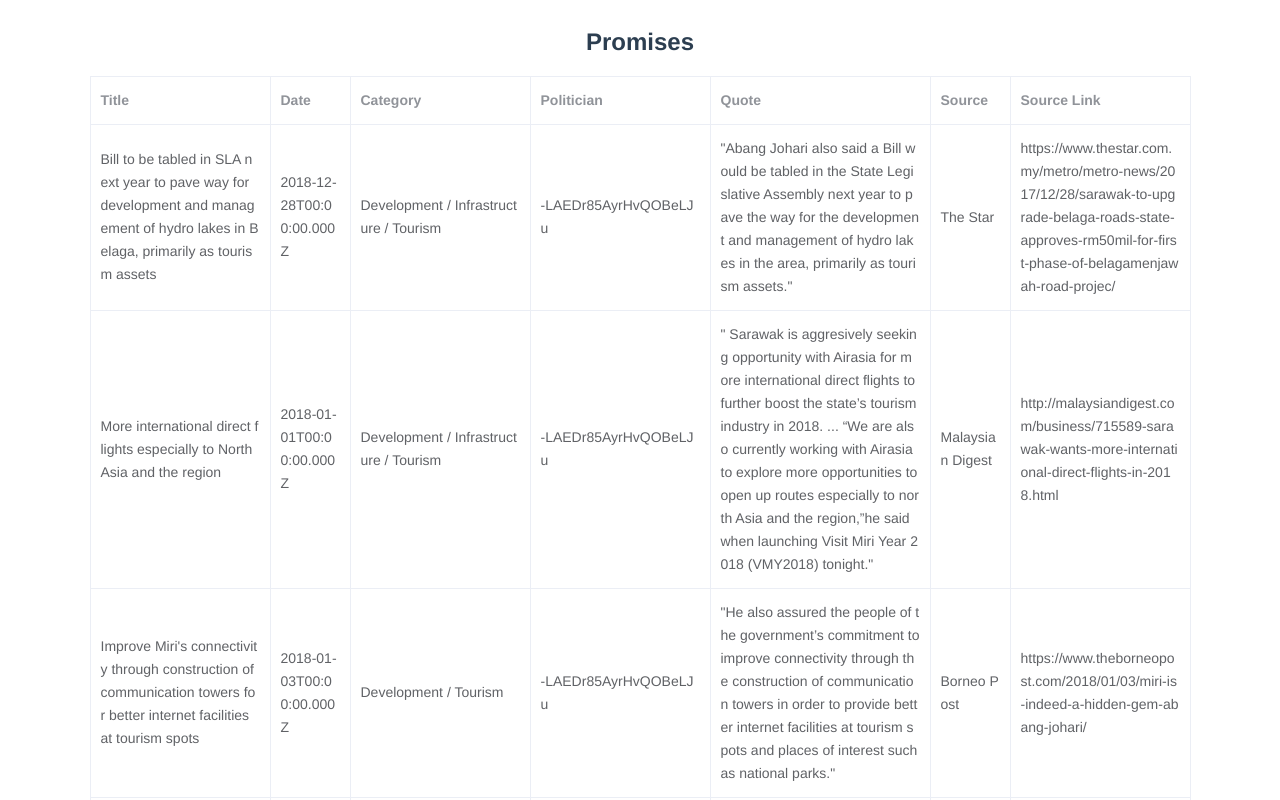
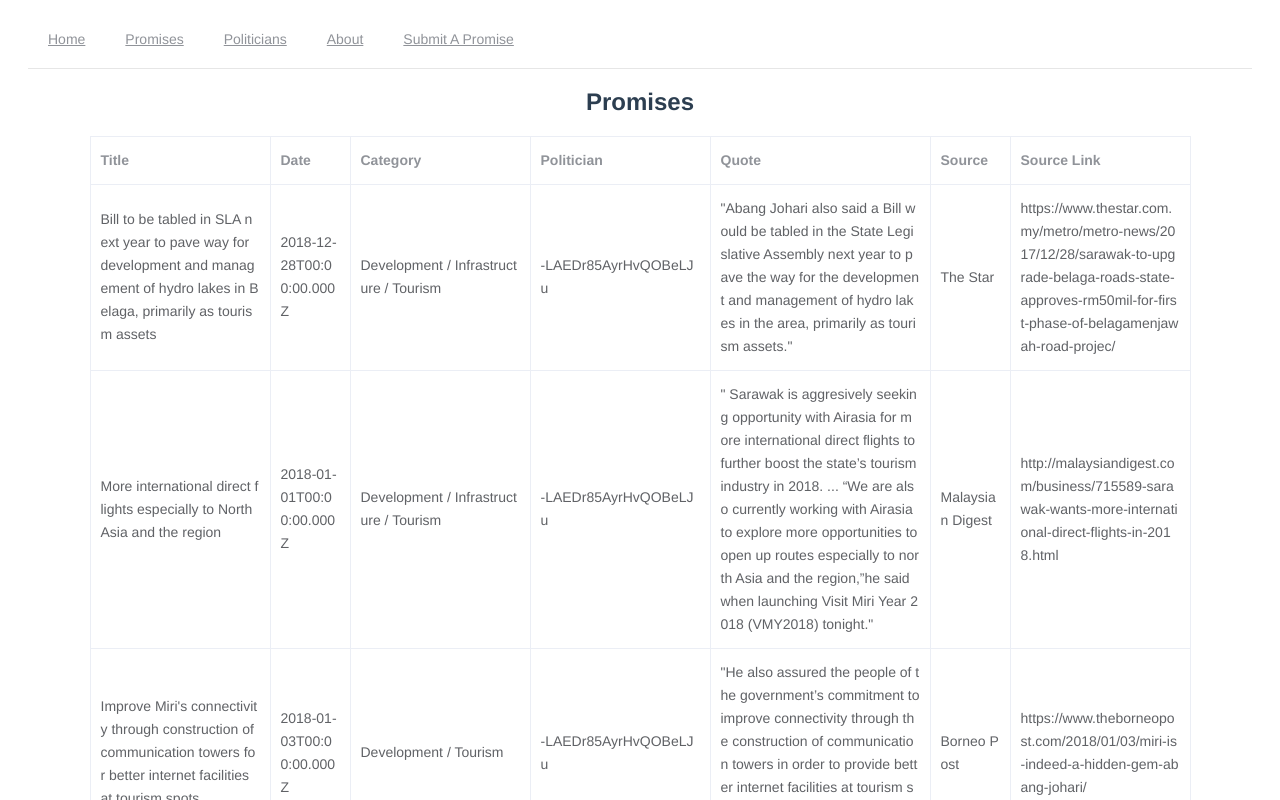
Before and after one commit to openpromisesmy/ui, a Vue app: page /promises in a window 1280 px wide. Shown: the top 800 px of the page. Built offline with nearby package versions, Linux system fonts and the light colour scheme.

Commit message:
insert navbar

```diff
--- a/src/App.vue
+++ b/src/App.vue
@@ -1,5 +1,6 @@
 <template>
   <el-container id="app">
+    <Navbar />
     <router-view/>
       <el-footer id="footer">
         <el-row>
@@ -14,8 +15,10 @@
 </template>
 
 <script>
+import Navbar from '@/components/Navbar'
 export default {
   name: 'App',
+  components: { Navbar },
   data () {
     return {
       footer: [
--- /dev/null
+++ b/src/components/Navbar.vue
@@ -0,0 +1,56 @@
+<template>
+  <el-header id="navbar">
+      <el-menu :default-active="activeIndex" class="el-menu-demo" mode="horizontal" @select="handleSelect">
+  <el-menu-item v-for="(item, index) in navigation" :key="index" index="index">
+    <router-link v-bind:to="item.url">{{ item.text }}</router-link>
+  </el-menu-item>
+</el-menu>
+  </el-header>
+</template>
+
+<script>
+export default {
+  name: 'Navbar',
+  data () {
+    return {
+      activeIndex: '1',
+      navigation: [
+        { text: 'Home', url: '/' },
+        { text: 'Promises', url: '/promises' },
+        { text: 'Politicians', url: '/politicians' },
+        { text: 'About', url: '/about' },
+        { text: 'Submit A Promise', url: '/submit' }
+      ]
+    }
+  },
+  methods: {
+    handleSelect (key, keyPath) {
+      console.log(key, keyPath)
+    }
+  }
+}
+</script>
+
+<style>
+#app {
+  font-family: 'Avenir', Helvetica, Arial, sans-serif;
+  -webkit-font-smoothing: antialiased;
+  -moz-osx-font-smoothing: grayscale;
+  text-align: center;
+  color: #2c3e50;
+  /* margin-top: 60px; */
+}
+#logo {
+  max-width: 200px;
+  margin-bottom: 2em;
+  border-radius: 20px;
+  box-shadow: 3px 3px 7px 1px #999999;
+}
+main {
+  /* max-width: 900px; */
+  margin: 0 auto;
+}
+#footer {
+  margin-top: 20px;
+}
+</style>
```
Also changed, not shown: src/components/Politicians.vue (+4 -4 lines), src/components/Promises.vue (+4 -4 lines).
